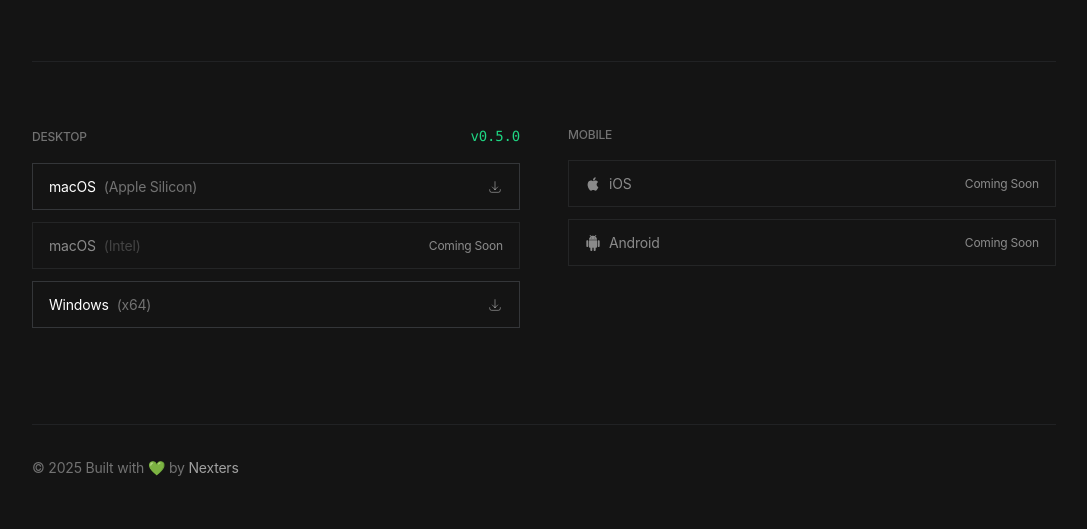
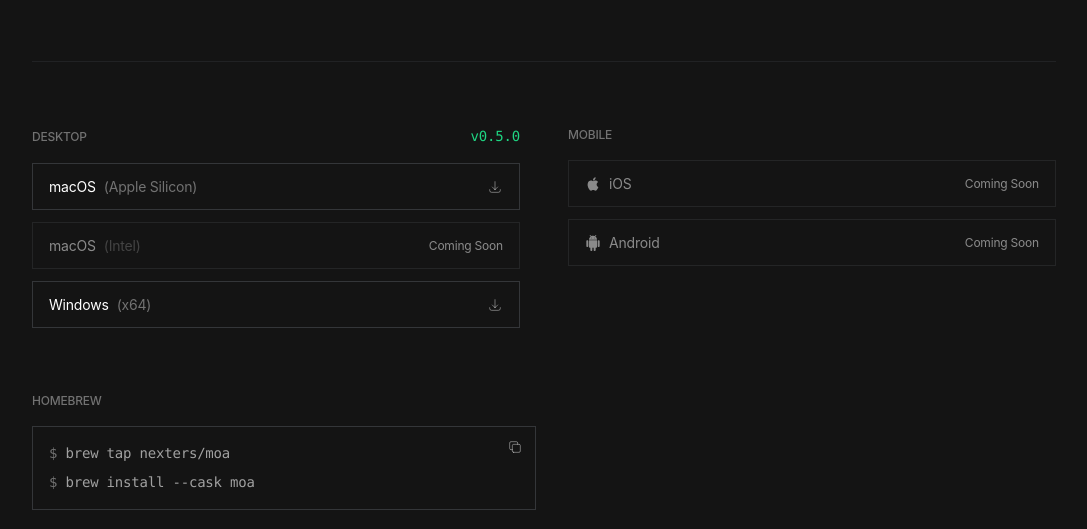
Before and after one commit to Nexters/moa, an Astro site in the folder apps/landing/: page / in a window 1280 px wide. Shown: the part 271-800 px from the top of the page, without its empty margins (96-1183 px from the left). Built offline with nearby package versions, Linux system fonts and the light colour scheme; Astro itself is replaced by a stand-in of ours; a web font is replaced by a local one.

Commit message:
feat: add Homebrew cask distribution workflow and landing install guide
- Add update-homebrew.yml workflow triggered on release publish
- Add Homebrew install section with copyable code block to landing page

```diff
--- a/apps/landing/src/features/app.tsx
+++ b/apps/landing/src/features/app.tsx
@@ -1,3 +1,4 @@
+import { useState } from 'react';
 import { cn } from 'tailwind-variants';
 
 import { APP_VERSION, getDownloadUrl } from './app-version';
@@ -75,6 +76,16 @@
               <DownloadButton platform="iOS" icon={<IOSIcon />} />
               <DownloadButton platform="Android" icon={<AndroidIcon />} />
             </div>
+          </div>
+        </section>
+
+        {/* Homebrew Section */}
+        <section className="mt-12 grid grid-cols-4 gap-4 md:mt-16 md:grid-cols-12">
+          <div className="col-span-4 md:col-span-6">
+            <h2 className="c1-500 text-text-low mb-4 uppercase">Homebrew</h2>
+            <CodeBlock
+              commands={['brew tap nexters/moa', 'brew install --cask moa']}
+            />
           </div>
         </section>
 
@@ -165,6 +176,65 @@
   );
 }
 
+function CodeBlock({ commands }: { commands: string[] }) {
+  const [copied, setCopied] = useState(false);
+
+  const handleCopy = () => {
+    void navigator.clipboard.writeText(commands.join('\n'));
+    setCopied(true);
+    setTimeout(() => setCopied(false), 2000);
+  };
+
+  return (
+    <div className="group border-gray-70 relative border transition-colors hover:border-green-50">
+      <button
+        type="button"
+        onClick={handleCopy}
+        className="text-text-low hover:text-green-40 absolute top-3 right-3 cursor-pointer transition-colors"
+        aria-label="Copy to clipboard"
+      >
+        {copied ? (
+          <svg
+            className="text-green-40 h-4 w-4"
+            fill="none"
+            stroke="currentColor"
+            viewBox="0 0 24 24"
+          >
+            <path
+              strokeLinecap="round"
+              strokeLinejoin="round"
+              strokeWidth={1.5}
+              d="M5 13l4 4L19 7"
+            />
+          </svg>
+        ) : (
+          <svg
+            className="h-4 w-4"
+            fill="none"
+            stroke="currentColor"
+            viewBox="0 0 24 24"
+          >
+            <path
+              strokeLinecap="round"
+              strokeLinejoin="round"
+              strokeWidth={1.5}
+              d="M8 16H6a2 2 0 01-2-2V6a2 2 0 012-2h8a2 2 0 012 2v2m-6 12h8a2 2 0 002-2v-8a2 2 0 00-2-2h-8a2 2 0 00-2 2v8a2 2 0 002 2z"
+            />
+          </svg>
+        )}
+      </button>
+      <div className="space-y-2 p-4 pr-10 font-mono">
+        {commands.map((cmd) => (
+          <p key={cmd} className="b2-400 text-text-medium">
+            <span className="text-text-low select-none">$ </span>
+            {cmd}
+          </p>
+        ))}
+      </div>
+    </div>
+  );
+}
+
 function AndroidIcon() {
   return (
     <svg className="h-4 w-4" viewBox="0 0 24 24" fill="currentColor">
```
Also changed, not shown: .github/workflows/update-homebrew.yml (added).
